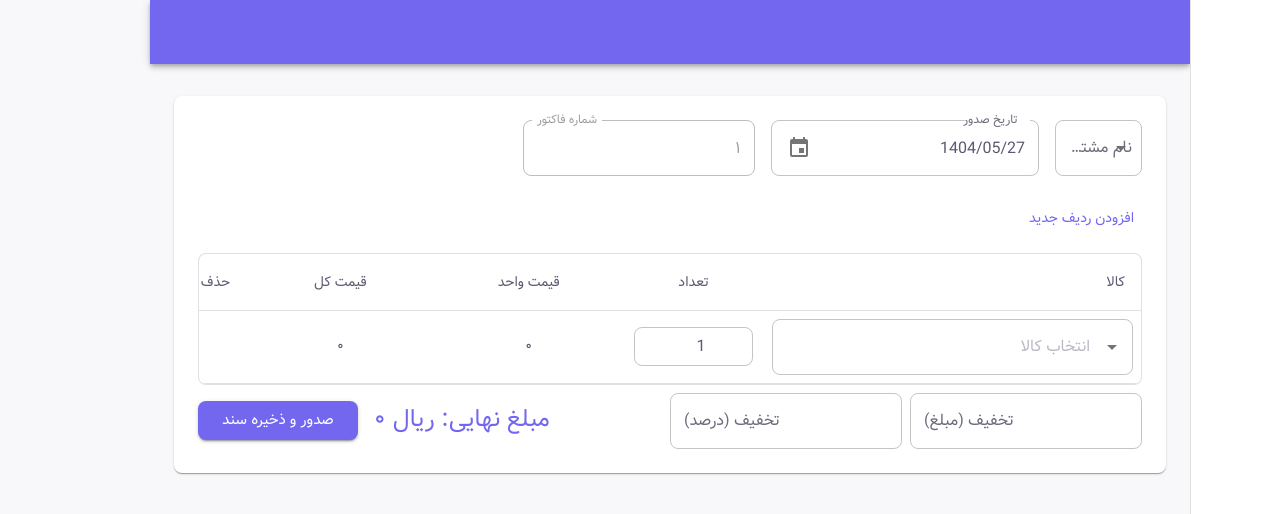
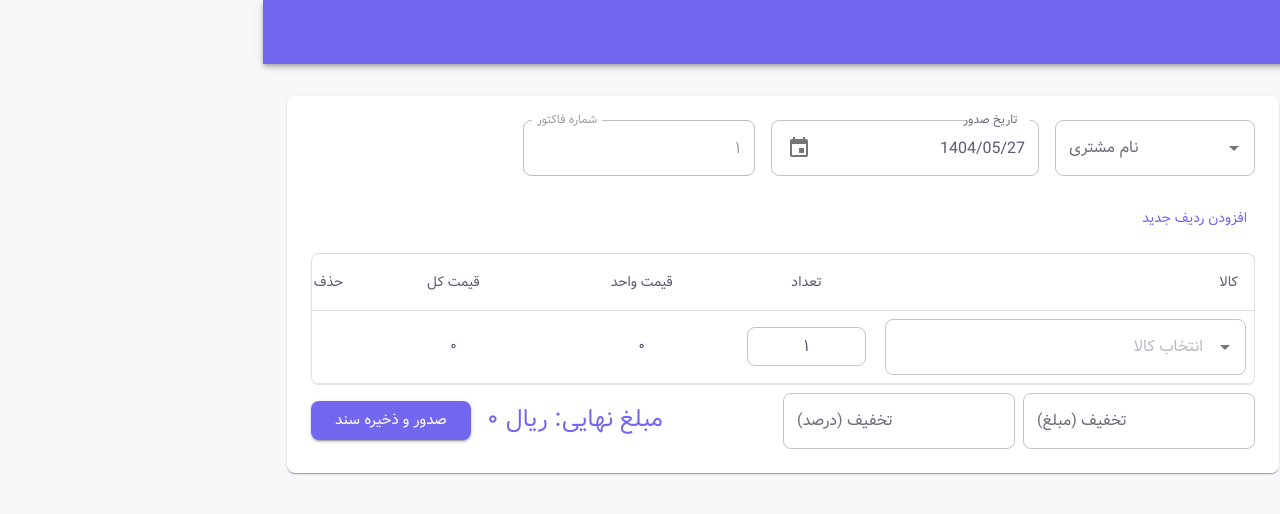
Before and after one commit to BhrAgbbe/hessabyar, a Next.js app: page /invoices/sale in a window 1280 px wide. Shown: the top 514 px of the page. Built offline with nearby package versions, Linux system fonts and the light colour scheme; some icons are missing.

Commit message:
ّuse defaultvalue

```diff
--- a/src/components/InvoiceForm.tsx
+++ b/src/components/InvoiceForm.tsx
@@ -19,7 +19,7 @@ import {
   FormControl,
 } from "@mui/material";
 import DeleteIcon from "@mui/icons-material/Delete";
-import { toPersianDigits } from "../utils/utils";
+import { toPersianDigits, toPersianDigitsString, toEnglishDigits } from "../utils/utils";
 import { type RootState } from "../store/store";
 import {
   addInvoice,
@@ -322,7 +322,7 @@ const InvoiceForm: React.FC<InvoiceFormProps> = ({ mode, onSaveSuccess }) => {
         <FormControl component="fieldset" sx={{ mb: 2 }}>
           <RadioGroup
             row
-            value={returnPersonType}
+            defaultValue={returnPersonType}
             onChange={(e) =>
               setReturnPersonType(e.target.value as "customer" | "supplier")
             }
@@ -341,16 +341,17 @@ const InvoiceForm: React.FC<InvoiceFormProps> = ({ mode, onSaveSuccess }) => {
         </FormControl>
       )}
 
-      <Grid container spacing={2} sx={{ mb: 3  }}>
+      <Grid container spacing={2} sx={{ mb: 3, alignItems: 'center' }}>
         <Grid>
             <SearchableSelect
                 label={`نام ${personLabel}`}
                 options={personOptions}
-                value={selectedPersonValue}
+                defaultValue={selectedPersonValue}
                 onChange={(option) => localDispatch({
                     type: "SET_PERSON",
                     payload: { id: option ? option.id : null, personType },
                 })}
+                sx={{ minWidth: 200 }}
             />
         </Grid>
         <Grid>
@@ -365,7 +366,7 @@ const InvoiceForm: React.FC<InvoiceFormProps> = ({ mode, onSaveSuccess }) => {
         <Grid>
           <CustomTextField
             label="شماره فاکتور"
-            value={toPersianDigits(displayInvoiceNumber || 1)}
+            defaultValue={toPersianDigits(displayInvoiceNumber || 1)}
             disabled
             fullWidth
           />
@@ -406,7 +407,7 @@ const InvoiceForm: React.FC<InvoiceFormProps> = ({ mode, onSaveSuccess }) => {
                         placeholder="انتخاب کالا"
                         label=""
                         options={productOptions}
-                        value={selectedProductValue}
+                        defaultValue={selectedProductValue}
                         onChange={(option) => {
                             if(option) {
                                 const product = products.find(p => p.id === option.id);
@@ -422,14 +423,14 @@ const InvoiceForm: React.FC<InvoiceFormProps> = ({ mode, onSaveSuccess }) => {
                   </TableCell>
                   <TableCell align="center" sx={{ p: 1 }}>
                     <CustomTextField
-                      type="number"
-                      value={item.quantity}
+                      type="text"
+                      defaultValue={toPersianDigitsString(item.quantity)}
                       onChange={(e) =>
                         localDispatch({
                           type: "UPDATE_ITEM_QUANTITY",
                           payload: {
                             rowId: item.rowId,
-                            quantity: Number(e.target.value),
+                            quantity: Number(toEnglishDigits(e.target.value)),
                           },
                         })
                       }
@@ -460,23 +461,23 @@ const InvoiceForm: React.FC<InvoiceFormProps> = ({ mode, onSaveSuccess }) => {
             <Box sx={{ display: 'flex', gap: 1}}>
                 <CustomTextField
                   label="تخفیف (مبلغ)"
-                  type="number"
-                  value={state.discountAmount || ""}
+                  type="text"
+                  defaultValue={toPersianDigitsString(state.discountAmount || "")}
                   onChange={(e) =>
                     localDispatch({
                       type: "SET_DISCOUNT_AMOUNT",
-                      payload: Number(e.target.value),
+                      payload: Number(toEnglishDigits(e.target.value)),
                     })
                   }
                 />
                 <CustomTextField
                   label="تخفیف (درصد)"
-                  type="number"
-                  value={state.discountPercent || ""}
+                  type="text"
+                  defaultValue={toPersianDigitsString(state.discountPercent || "")}
                   onChange={(e) =>
                     localDispatch({
                       type: "SET_DISCOUNT_PERCENT",
-                      payload: Number(e.target.value),
+                      payload: Number(toEnglishDigits(e.target.value)),
                     })
                   }
                 />
--- a/src/components/SearchableSelect.tsx
+++ b/src/components/SearchableSelect.tsx
@@ -9,7 +9,8 @@ export interface SelectOption {
 
 interface SearchableSelectProps {
   options: SelectOption[];
-  value: SelectOption | null;
+  value?: SelectOption | null;
+  defaultValue?: SelectOption | null;
   onChange: (value: SelectOption | null) => void;
   label: string;
   loading?: boolean;
@@ -21,6 +22,7 @@ interface SearchableSelectProps {
 const SearchableSelect: React.FC<SearchableSelectProps> = ({
   options,
   value,
+  defaultValue,
   onChange,
   label,
   loading = false,
@@ -31,6 +33,7 @@ const SearchableSelect: React.FC<SearchableSelectProps> = ({
   return (
     <Autocomplete
       value={value}
+      defaultValue={defaultValue}
       onChange={(event, newValue) => {
         onChange(newValue);
       }}
--- a/src/features/reports/CustomerLedgerPage.tsx
+++ b/src/features/reports/CustomerLedgerPage.tsx
@@ -175,7 +175,7 @@ const CustomerLedgerPage = () => {
               title=""
               onRowClick={handleRowClick}
               actions={[
-                { icon: <EditIcon fontSize="small" />, tooltip: 'ویرایش', onClick: () => {/* Implement Edit *},
+                { icon: <EditIcon fontSize="small" />, tooltip: 'ویرایش', onClick: () => {/* Implement Edit */}},
                 { icon: <DeleteIcon color="error" fontSize="small" />, tooltip: 'حذف', onClick: (row) => handleOpenDeleteDialog(row) },
               ]}
             />
--- a/src/utils/utils.ts
+++ b/src/utils/utils.ts
@@ -15,3 +15,12 @@ export const toPersianDigitsString = (str: string | number | null | undefined):
   const persianDigits = ['۰', '۱', '۲', '۳', '۴', '۵', '۶', '۷', '۸', '۹'];
   return String(str).replace(/[0-9]/g, (digit) => persianDigits[parseInt(digit)]);
 };
+
+export const toEnglishDigits = (str: string): string => {
+  if (!str) return '';
+  const persianDigits = /[\u06F0-\u06F9]/g;
+  const arabicDigits = /[\u0660-\u0669]/g;
+  return str
+    .replace(persianDigits, (d) => String(d.charCodeAt(0) - 1776))
+    .replace(arabicDigits, (d) => String(d.charCodeAt(0) - 1632));
+};
```
Also changed, not shown: src/components/Stepper.tsx (+33 -1 lines), src/features/customers/CustomerManagementPage.tsx (+7 -5 lines), src/components/Form.tsx (line endings or trailing spaces), src/components/Input.tsx (line endings or trailing spaces), src/components/TextField.tsx (line endings or trailing spaces), src/features/auth/LoginPage.tsx (line endings or trailing spaces).
